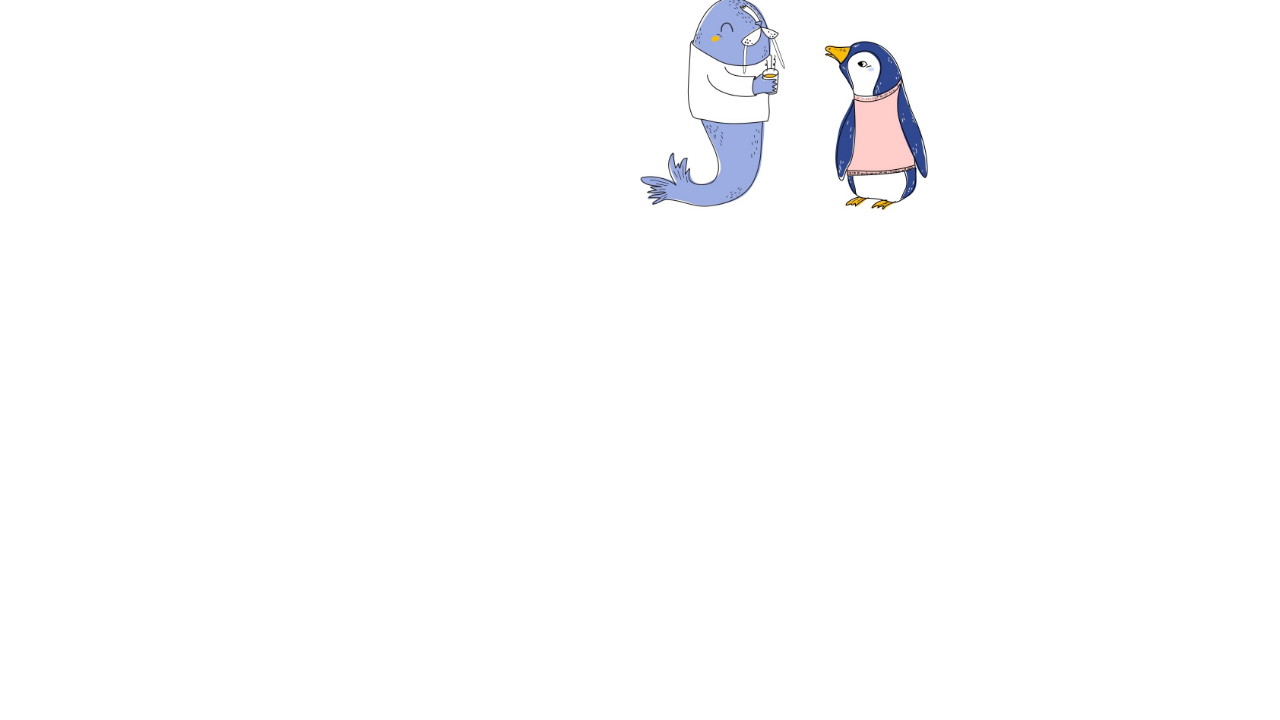
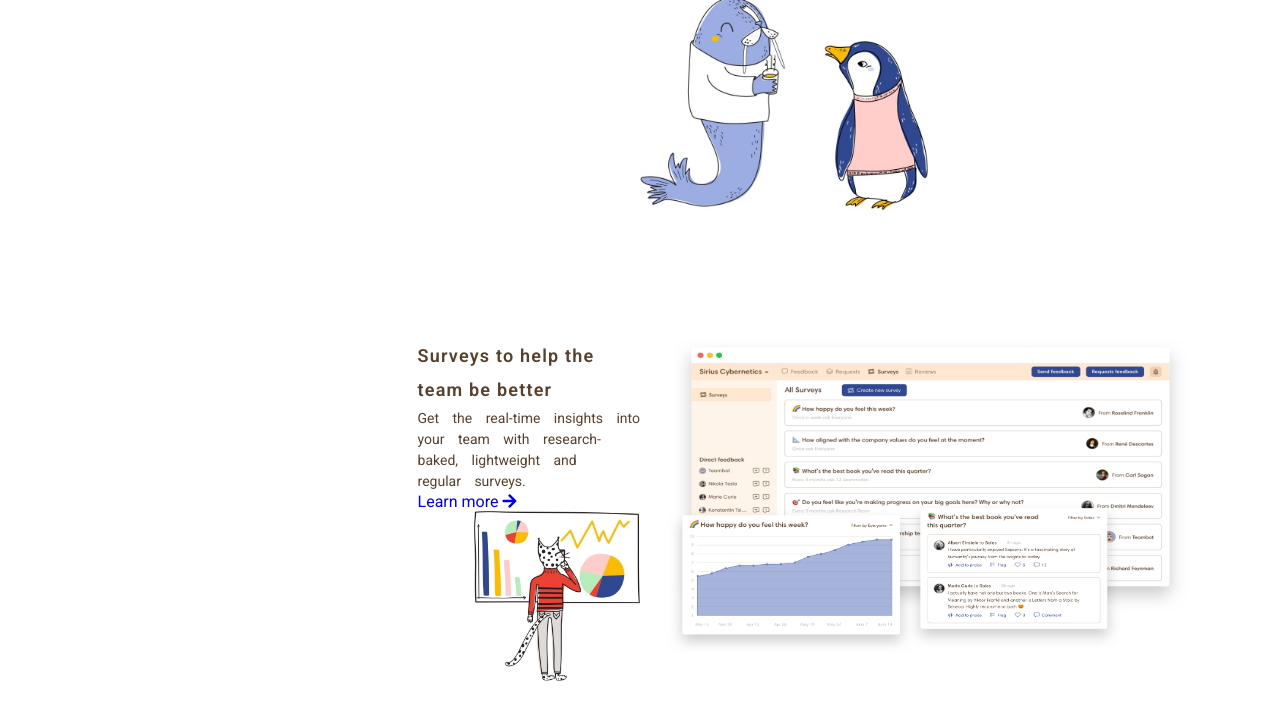
Before and after one commit to romina-trazzi/node-sass-teambit, a website: page index.html in a window 1280 px wide. Shown: the part 3018-3738 px from the top of the page. Before the commit the page ends 3232 px from the top, so only its background shows below. Drawn offline with Linux system fonts and the light colour scheme.

Commit message:
Commit seconda parte blocco main grezzo

```diff
--- a/index.html
+++ b/index.html
@@ -237,9 +237,46 @@
 
                 <div class="second_block_main">
 
+                    <div class="first_half_main">
+
+                        <div class="block_text_main">
+
+                            <div class="main_title">
+                                Surveys to help the <br> team be better
+                            </div>
+
+                            <div class="main_message">
+                                Get the real-time insights into <br> your team with research- <br> baked, lightweight and <br> regular surveys.
+                            </div>
+
+                            <div class="learn">
+                                <a href="#">Learn more <i class="fas fa-arrow-right"></i></a>
+                            </div>
+
+                        </div>
+
+                        <div class="insights">
+                            <img src= "dist\img\insights.jpg" alt ="gatto cartoon">
+                        </div>
+                    </div>
+
+                    <div class="second_half_main">
+
+                        <div>
+                            <img src="dist\img\employee-survey.jpg" class ="mainImg_Dimension" alt="employee survey">
+                        </div>
+
+                    </div>
+
                 </div>
 
-                 <div class="third_block_main">
+
+
+
+
+
+
+                <div class="third_block_main">
 
                 </div>
 
--- a/src/Partials/_variables.scss
+++ b/src/Partials/_variables.scss
@@ -64,4 +64,6 @@ $colorPalette: ("ocean": rgb(44, 71, 146),
     justify-content: space-evenly;
 }
 
+
+
 /* End Mixin di Flexbox */
--- a/src/Partials/main.scss
+++ b/src/Partials/main.scss
@@ -5,6 +5,7 @@ main {
 
     & .first_block_main {
         margin-top: 65px + 60px;
+        margin-bottom: 65px;
         display: flex;
 
         & .first_half_main {
@@ -62,4 +63,65 @@ main {
 
     }
 
+    & .second_block_main {
+        margin-top: 65px + 60px;
+        margin-bottom: 65px;
+        display: flex;
+
+        & .first_half_main {
+            width: 50%;
+            display: flex;
+            flex-direction: column;
+            align-items: end;
+
+            & .block_text_main {
+
+                & .main_title {
+                    @include Font(18px, 600);
+                    letter-spacing: 1.2px;
+                    line-height: 1.9;
+                }
+
+                & .main_message {
+                    @include Font(14px, 300);
+                    word-spacing: 10px;
+                    line-height: 1.5;
+                }
+
+                & .learn {
+                    & a {
+                        &:visited {
+                            text-decoration: none;
+                        }
+
+                        &:link {
+                            text-decoration: none;
+                        }
+                    }
+                }
+
+            }
+
+            & .insights {
+                & img {
+                    height: 30%;
+                    text-align: left;
+                }
+            }
+
+        }
+
+        & .second_half_main {
+            width: 50%;
+            @include FlexCenter(100%, row);
+
+            & div {
+                & .mainImg_Dimension {
+                    @include MainImg-Dimension;
+                }
+            }
+
+        }
+    }
+
 }
```
Also changed, not shown: dist/css/style.css.
